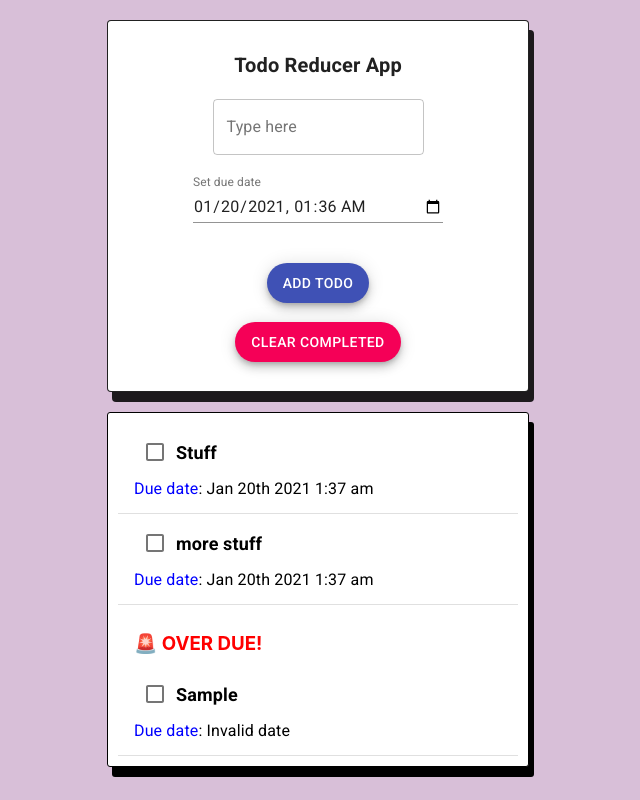
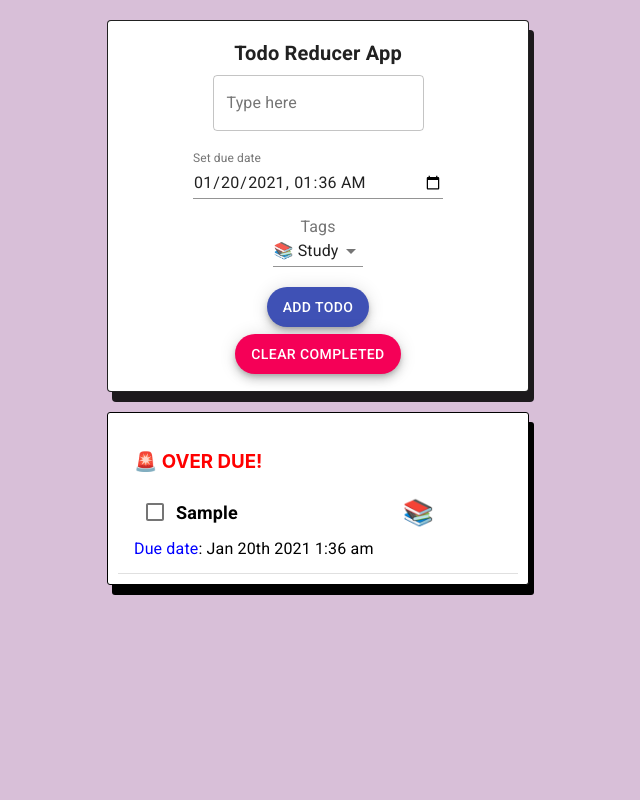
Before and after one commit to bloominstituteoftechnology/reducer-todo, a React (Create React App) app in the folder reducer-todo/: page / in a window 1280 px wide. Both pictures are taken after typing "Sample" into the empty fields and a click on the button "ADD TODO". Shown: the whole page, without its empty margins (322-962 px from the left). Built offline with nearby package versions, Linux system fonts and the light colour scheme.

Commit message:
finished all stretches

```diff
--- a/reducer-todo/src/App.js
+++ b/reducer-todo/src/App.js
@@ -11,6 +11,10 @@ import ListItem from "@material-ui/core/ListItem";
 import ListItemText from "@material-ui/core/ListItemText";
 import Checkbox from "@material-ui/core/Checkbox";
 import moment from "moment";
+import Select from "@material-ui/core/Select";
+import InputLabel from "@material-ui/core/InputLabel";
+import MenuItem from '@material-ui/core/MenuItem';
+
 
 import { todoReducer, initialTodoState } from "./reducers/todoReducer";
 
@@ -84,6 +88,18 @@ const useStyles = makeStyles({
   },
   completedText: {
     color: "green"
+  },
+  todoDescriptionContainer: {
+    display: "flex",
+    alignItems: "center",
+    justifyContent: "space-between",
+    width: 300
+  },
+  emptyTodosHeader: {
+    textAlign: "center"
+  },
+  todoTag: {
+    fontSize: 25
   }
 });
 
@@ -91,7 +107,8 @@ function App() {
   const classes = useStyles();
   const [todos, dispatch] = useReducer(todoReducer, initialTodoState);
   const [description, setDescription] = useState("");
-  const [dueDate, setDueDate] = useState("");
+  const [dueDate, setDueDate] = useState(moment().valueOf());
+  const [tag, setTag] = useState("study")
   const [time, setTime] = useState(moment().valueOf());
 
   const c = console.log;
@@ -99,7 +116,7 @@ function App() {
   const handleOnSubmit = e => {
     e.preventDefault();
     if (description) {
-      dispatch({ type: "ADD_TODO", payload: { description, dueDate } });
+      dispatch({ type: "ADD_TODO", payload: { description, dueDate, tag } });
       setDescription("");
     }
   };
@@ -135,6 +152,16 @@ function App() {
               setDueDate(moment(value).valueOf())
             }
           />
+          <InputLabel id="select-tag-label">Tags</InputLabel>
+          <Select
+            label="select-tag-label"
+            onChange={(e) => setTag(e.target.value)}
+            value={tag}
+          >
+            <MenuItem value="study">📚 Study</MenuItem>
+            <MenuItem value="workout">💪 Workout</MenuItem>
+            <MenuItem value="fun">😃 Treat yo self</MenuItem>
+          </Select>
           <Fab
             className={classes.submitButton}
             variant="extended"
@@ -155,12 +182,14 @@ function App() {
         </Fab>
       </Card>
       <List className={classes.list}>
+        {todos.length === 0 && <h2 className={classes.emptyTodosHeader}>Add something to do here!</h2>}
         {todos.map(todo => {
           return (
             <ListItem key={todo.id} className={classes.listItem} divider>
               {time > todo.dueDate && (
                 <h3 className={classes.overDueText}>🚨 OVER DUE!</h3>
               )}
+              <div className={classes.todoDescriptionContainer}>
               <div className={classes.todoDiv}>
                 <Checkbox
                   checked={todo.done}
@@ -173,13 +202,18 @@ function App() {
                     {todo.description}
                   </span>
                 </ListItemText>
+
+              </div>
+              <span className={classes.todoTag}>{todo.tag}</span>
               </div>
               <ListItemText>
-                <span className={classes.dueText}>Due date</span>: {moment(todo.dueDate).format("MMM Do YYYY h:mm a")}
+                <span className={classes.dueText}>Due date</span>:{" "}
+                {moment(todo.dueDate).format("MMM Do YYYY h:mm a")}
               </ListItemText>
               {todo.doneTime && (
                 <ListItemText className={classes.doneTime}>
-                  ⭐ <span className={classes.completedText}>Completed</span>: {todo.doneTime}
+                  ⭐ <span className={classes.completedText}>Completed</span>:{" "}
+                  {todo.doneTime}
                 </ListItemText>
               )}
             </ListItem>
--- a/reducer-todo/src/reducers/todoReducer.js
+++ b/reducer-todo/src/reducers/todoReducer.js
@@ -1,17 +1,22 @@
 import moment from 'moment';
 
 export const initialTodoState = [
-  {id: 1, description: "Stuff", done: false},
-  {id: 2, description: "more stuff", done: false},
+
 ];
+
+const emojiTable = {
+  study: "📚",
+  workout: "💪",
+  fun: "😃"
+}
 
 export const todoReducer = (state, action) => {
   switch (action.type) {
     case "ADD_TODO":
-      const { description, dueDate } = action.payload
+      const { description, dueDate, tag } = action.payload
       return [
         ...state,
-        { id: state.length + 1, description, done: false, dueDate  }
+        { id: state.length + 1, description, done: false, dueDate, tag: emojiTable[tag] }
       ]
     case "CHECK_TODO":
       state = [...state];
```
